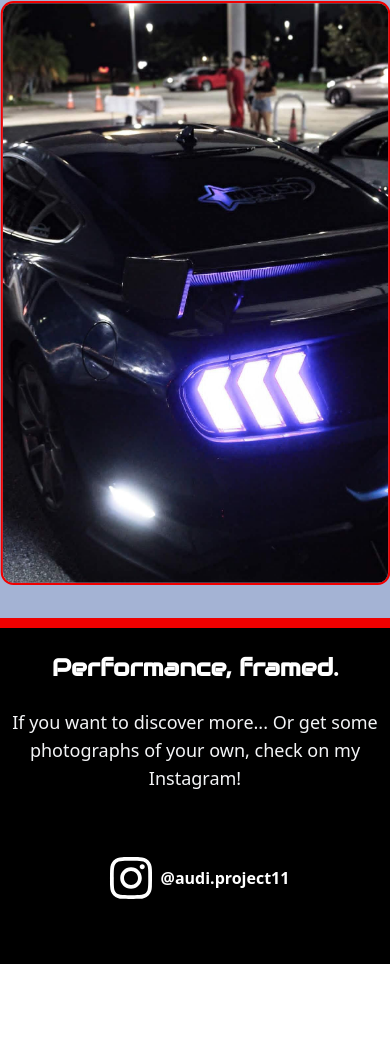
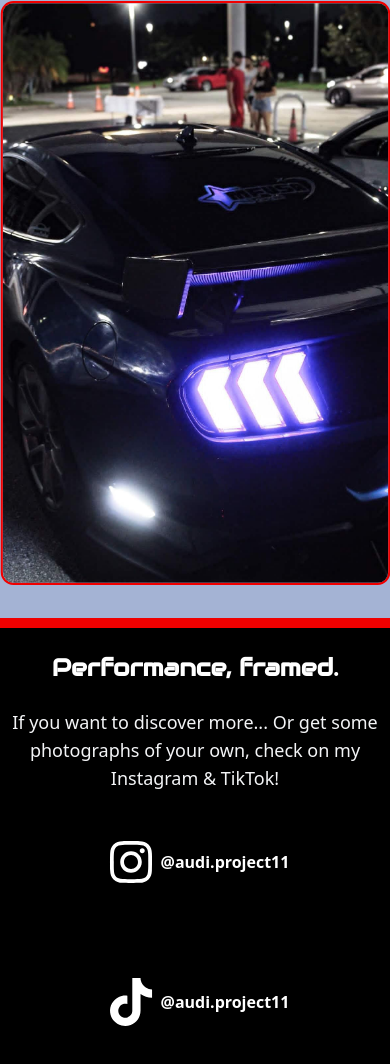
Before and after one commit to Shaedow2000/audi.project11, a website built with Vite: page index.html in a window 390 px wide. Shown: the part 6949-8013 px from the top of the page. Before the commit the page ends 7913 px from the top, so only its background shows below. Built offline with nearby package versions, Linux system fonts and the light colour scheme.

Commit message:
Add tiktok link

```diff
--- a/index.html
+++ b/index.html
@@ -45,7 +45,7 @@
     </section>
     <footer class="w-screen h-fit bg-uniform-black pt-6 flex flex-col justify-center items-center">
       <h1 class="text-2xl md:text-4xl lg:text-6xl text-white text-center md:pt-14 font-bold font-audiowide" id="fourth-header">Performance, framed.</h1>
-      <p class="text-lg md:text-xl text-gray-100 text-center pt-6 px-2" id="third-text">If you want to discover more... Or get some photographs of your own, check on my Instagram!</p>
+      <p class="text-lg md:text-xl text-gray-100 text-center pt-6 px-2" id="third-text">If you want to discover more... Or get some photographs of your own, check on my Instagram & TikTok!</p>
       <a href="https://www.instagram.com/audi.project11" class="flex items-center justify-center" id="instagram-link">
         <svg xmlns="http://www.w3.org/2000/svg" viewBox="0 0 640 640" width="60px" id="ig-svg">
           <!--!Font Awesome Free v7.1.0 by @fontawesome - https://fontawesome.com License - https://fontawesome.com/license/free Copyright 2026 Fonticons, Inc.-->
@@ -53,6 +53,13 @@
         </svg>
         <h4 class="text-white font-bold">@audi.project11</h4>
       </a>
+      <a href="https://www.tiktok.com/@audi.project11?_r=1&_t=ZP-93B4a8NTG5X" class="flex items-center justify-center" id="tiktok-link">
+        <svg xmlns="http://www.w3.org/2000/svg" viewBox="0 0 640 640" width="60px" id="tt-svg">
+          <!--!Font Awesome Free v7.1.0 by @fontawesome - https://fontawesome.com License - https://fontawesome.com/license/free Copyright 2026 Fonticons, Inc.-->
+          <path d="M544.5 273.9C500.5 274 457.5 260.3 421.7 234.7L421.7 413.4C421.7 446.5 411.6 478.8 392.7 506C373.8 533.2 347.1 554 316.1 565.6C285.1 577.2 251.3 579.1 219.2 570.9C187.1 562.7 158.3 545 136.5 520.1C114.7 495.2 101.2 464.1 97.5 431.2C93.8 398.3 100.4 365.1 116.1 336C131.8 306.9 156.1 283.3 185.7 268.3C215.3 253.3 248.6 247.8 281.4 252.3L281.4 342.2C266.4 337.5 250.3 337.6 235.4 342.6C220.5 347.6 207.5 357.2 198.4 369.9C189.3 382.6 184.4 398 184.5 413.8C184.6 429.6 189.7 444.8 199 457.5C208.3 470.2 221.4 479.6 236.4 484.4C251.4 489.2 267.5 489.2 282.4 484.3C297.3 479.4 310.4 469.9 319.6 457.2C328.8 444.5 333.8 429.1 333.8 413.4L333.8 64L421.8 64C421.7 71.4 422.4 78.9 423.7 86.2C426.8 102.5 433.1 118.1 442.4 131.9C451.7 145.7 463.7 157.5 477.6 166.5C497.5 179.6 520.8 186.6 544.6 186.6L544.6 274z"/>
+        </svg>
+        <h4 class="text-white font-bold">@audi.project11</h4>
+      </a>
     </footer>
   </body>
 </html>
--- a/src/style.css
+++ b/src/style.css
@@ -37,20 +37,25 @@
   @apply rounded-xl aspect-2/3 border-2 border-uniform-red object-cover w-[95%] transition ease-in-out duration-500 snap-center;
 }
 
-#ig-svg {
+#ig-svg,
+#tt-svg {
   @apply fill-white
 }
 
-#instagram-link {
-  @apply my-10 p-4 transition-all ease-in-out duration-200
+#instagram-link,
+#tiktok-link {
+  @apply my-6 p-4 transition-all ease-in-out duration-200
 }
-#instagram-link:hover {
+#instagram-link:hover,
+#tiktok-link:hover {
   @apply rounded-full bg-uniform-white
 }
-#instagram-link:hover svg {
+#instagram-link:hover svg,
+#tiktok-link:hover svg {
   @apply fill-uniform-red
 }
-#instagram-link:hover h4 {
+#instagram-link:hover h4,
+#tiktok-link:hover h4 {
   @apply text-uniform-black
 }
 
```
